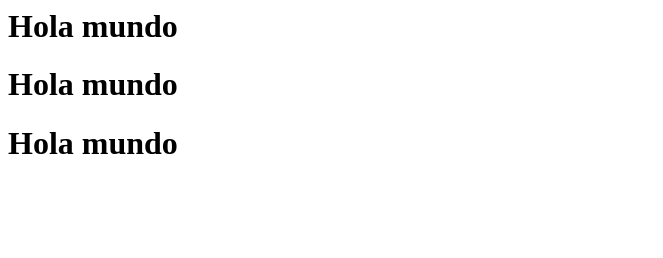
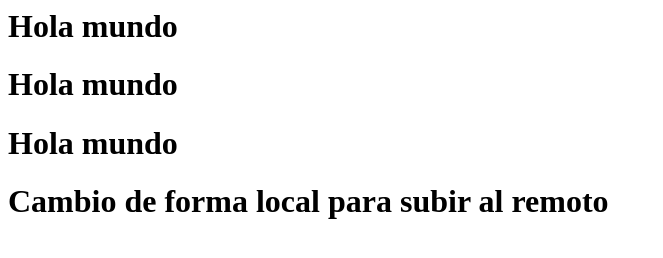
Before and after one commit to JesusCarvajal017/pruebaGit, a plain HTML site: page index.html in a window 1280 px wide. Shown: the whole page, without its empty margins (0-663 px from the left). Drawn offline with Linux system fonts and the light colour scheme.

Commit message:
agregamos un h1 informando el repo remoto

```diff
--- a/index.html
+++ b/index.html
@@ -7,5 +7,7 @@
 		<h1>Hola mundo</h1>
 		<h1>Hola mundo</h1>
 
+		<h1>Cambio de forma local para subir al 		remoto </h1>
+
 	</body>
 </html>
```
